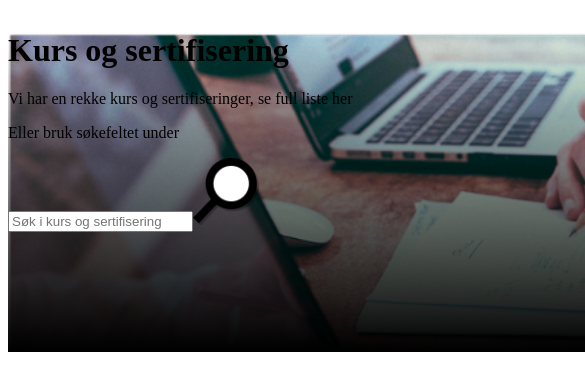
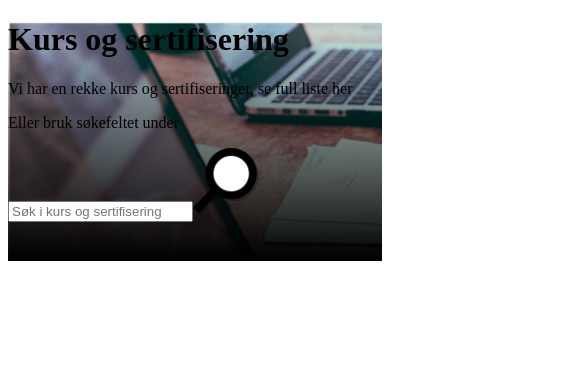
Before and after one commit to Zandra7/Glasspaper.no, a Nuxt app: page / in a window 390 px wide. Shown: the top 390 px of the page, 585 px wide, since content can reach past the window. Built offline with nearby package versions, Linux system fonts and the light colour scheme.

Commit message:
Added responsive design

```diff
--- a/components/searchCard.vue
+++ b/components/searchCard.vue
@@ -1,15 +1,15 @@
 <template>
-        <div class="kurs-sertif-bg flex flex-col">
-            <div class="kurs-sertif-content mx-32 text-white">
-                <h1 class="text-4xl pt-10 pb-7">Kurs og sertifisering</h1>
-                <p class="mb-2.5">Vi har en rekke kurs og sertifiseringer, <label class="font-bold cursor-pointer hover:underline hover:underline-offset-2">se full liste her</label></p>
-                <p>Eller bruk søkefeltet under</p>
-                <div class="relative">
-                    <input type="text" class="pl-16 w-full py-4 px-8 text-center rounded-sm my-12 text-center border text-black font-extralight text-2xl placeholder:text-black placeholder:font-extralight placeholder:text-2xl" placeholder="Søk i kurs og sertifisering">
-                    <img src="~/public/images/searchIcon.png" alt="Search Icon" class="absolute right-4 top-1/2 transform -translate-y-1/2 w-6 h-6 cursor-pointer">
-                </div>
+    <div class="kurs-sertif-bg flex flex-col mx-auto mt-8 sm:mt-10 lg:mt-12">
+        <div class="kurs-sertif-content px-4 sm:px-8 md:px-16 lg:px-32 text-white">
+            <h1 class="text-3xl sm:text-4xl pt-5 sm:pt-8 lg:pt-10 pb-3 sm:pb-4 lg:pb-7">Kurs og sertifisering</h1>
+            <p class="mb-1 sm:mb-1.5 lg:mb-2.5">Vi har en rekke kurs og sertifiseringer, <label class="font-bold cursor-pointer hover:underline hover:underline-offset-2">se full liste her</label></p>
+            <p>Eller bruk søkefeltet under</p>
+            <div class="relative">
+                <input type="text" class="pl-10 sm:pl-12 lg:pl-16 w-full py-3 sm:py-4 px-6 sm:px-7 lg:px-8 text-center rounded-sm my-6 sm:my-8 lg:my-12 text-center border text-black font-extralight text-xl sm:text-2xl placeholder:text-black placeholder:font-extralight placeholder:text-xl sm:placeholder:text-2xl" placeholder="Søk i kurs og sertifisering">
+                <img src="~/public/images/searchIcon.png" alt="Search Icon" class="absolute right-3 sm:right-4 lg:right-5 top-1/2 transform -translate-y-1/2 w-5 sm:w-6 h-5 sm:h-6 cursor-pointer">
             </div>
         </div>
+    </div>
 </template>
 
 <script setup>
@@ -17,11 +17,18 @@
 
 <style scoped>
     .kurs-sertif-bg {
-        width: 1170px;
-        height: 320px;
-        margin: 0 auto;
+        max-width: 1170px;
+        height: 240px;
         background-image: linear-gradient(rgba(0, 0, 0, 0), rgba(0, 0, 0, 1)), url('~/public/images/img1.png');
         background-size: cover;
-        margin-top: 2rem;
+
+        /* Responsive Height */
+        @media (min-width: 640px) { /* sm: */
+            height: 280px;
+        }
+
+        @media (min-width: 1024px) { /* lg: */
+            height: 320px;
+        }
     }
 </style>
```
